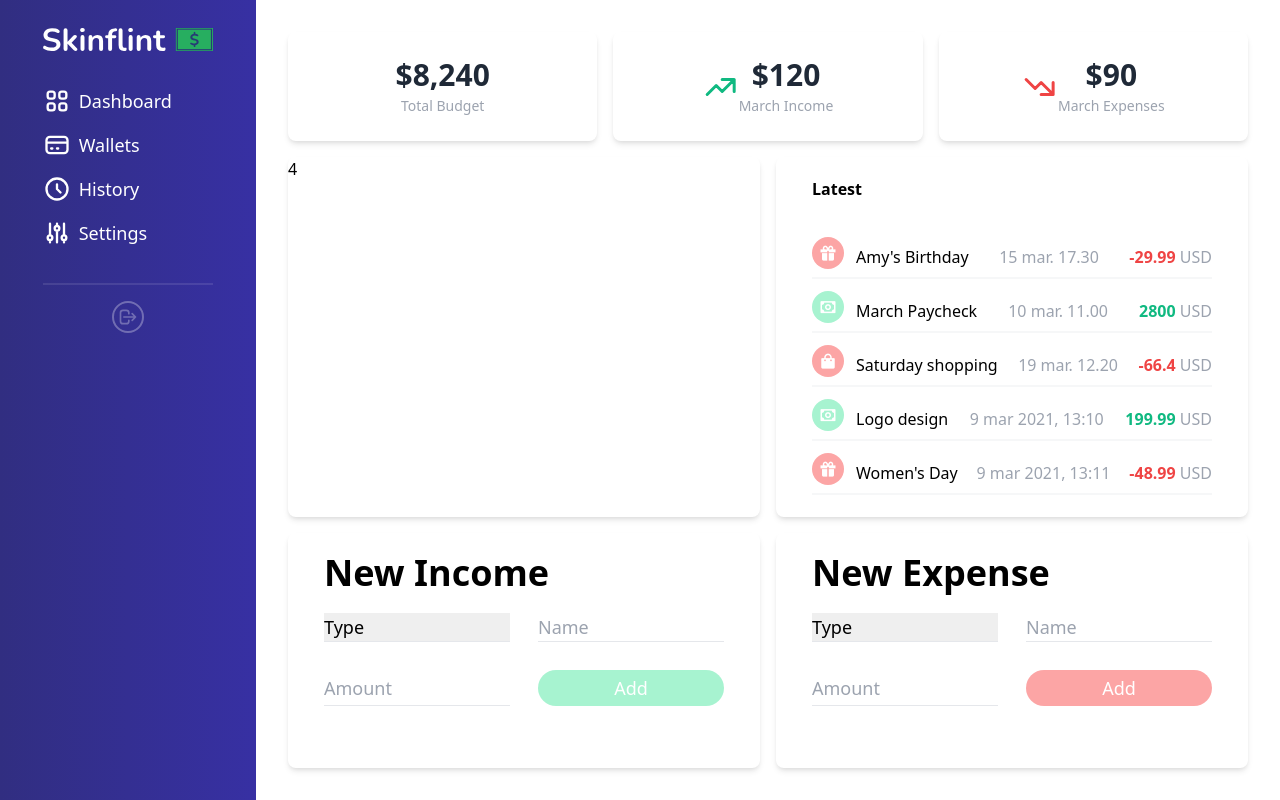
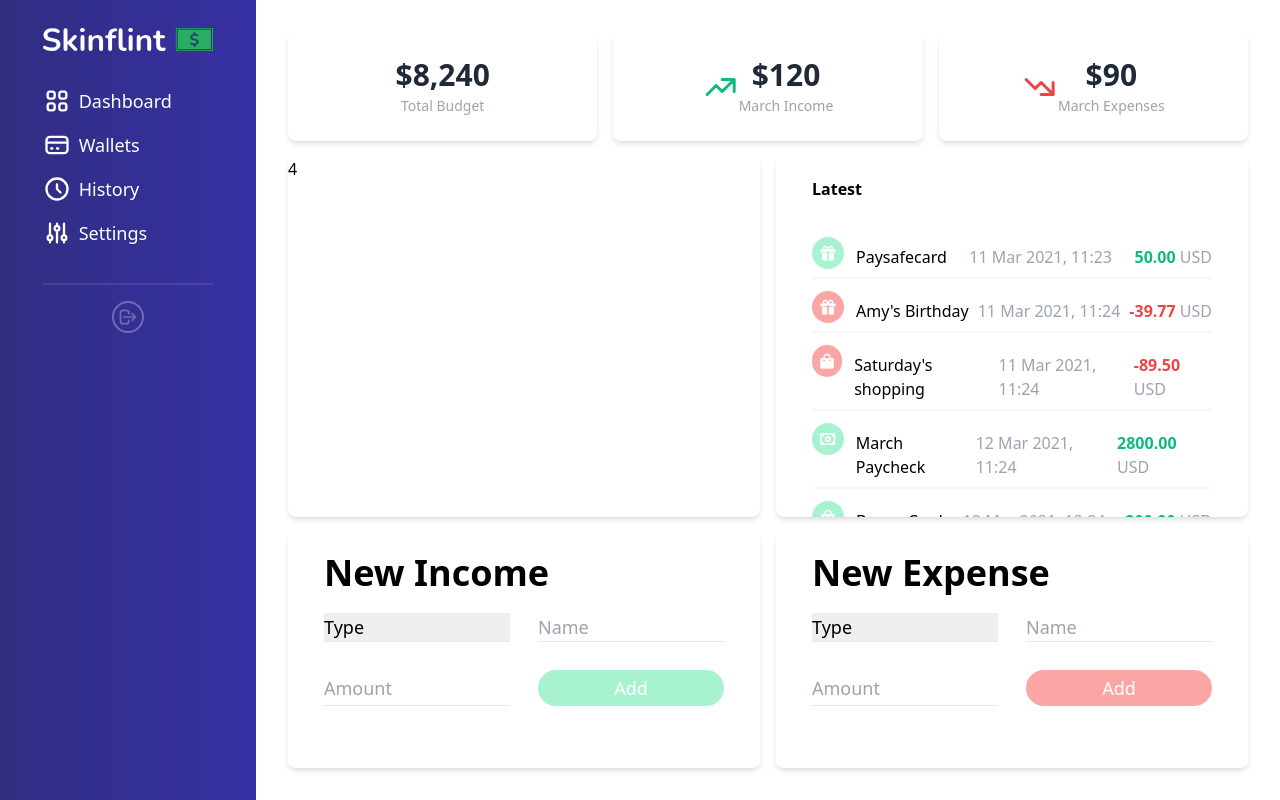
Before and after one commit to Bembnias/skinflint-me, a Vue app: page / in a window 1280 px wide. Built offline with nearby package versions, Linux system fonts and the light colour scheme; data requests are answered from the project's data file; what litepie-datepicker would draw is missing.

Commit message:
Filter history records by date range

```diff
--- a/data/db.json
+++ b/data/db.json
@@ -1,112 +1,49 @@
 {
   "actions": [
     {
-      "id": 1,
+      "type": "income",
+      "category": "gifts",
+      "categoryIcon": "bxs-gift",
+      "name": "Paysafecard",
+      "amount": "50.00",
+      "date": "11 Mar 2021, 11:23",
+      "id": 1
+    },
+    {
       "type": "expense",
       "category": "gifts",
       "categoryIcon": "bxs-gift",
       "name": "Amy's Birthday",
-      "amount": 29.99,
-      "date": "15 mar. 17.30"
+      "amount": "39.77",
+      "date": "11 Mar 2021, 11:24",
+      "id": 2
     },
     {
-      "id": 2,
-      "type": "income",
-      "category": "paychecks",
-      "categoryIcon": "bx-money",
-      "name": "March Paycheck",
-      "amount": 2800,
-      "date": "10 mar. 11.00"
-    },
-    {
-      "id": 3,
       "type": "expense",
       "category": "shopping",
       "categoryIcon": "bxs-shopping-bag",
-      "name": "Saturday shopping",
-      "amount": 66.4,
-      "date": "19 mar. 12.20"
+      "name": "Saturday's shopping",
+      "amount": "89.50",
+      "date": "11 Mar 2021, 11:24",
+      "id": 3
     },
     {
       "type": "income",
       "category": "paychecks",
       "categoryIcon": "bx-money",
-      "name": "Logo design",
-      "amount": "199.99",
-      "date": "9 mar 2021, 13:10",
+      "name": "March Paycheck",
+      "amount": "2800.00",
+      "date": "12 Mar 2021, 11:24",
       "id": 4
     },
     {
-      "type": "expense",
-      "category": "gifts",
-      "categoryIcon": "bxs-gift",
-      "name": "Women's Day",
-      "amount": "48.99",
-      "date": "9 mar 2021, 13:11",
-      "id": 5
-    },
-    {
-      "type": "expense",
+      "type": "income",
       "category": "shopping",
       "categoryIcon": "bxs-shopping-bag",
-      "name": "Monday shopping",
-      "amount": "39.29",
-      "date": "10 mar 2021, 10:55",
-      "id": 6
-    },
-    {
-      "type": "expense",
-      "category": "shopping",
-      "categoryIcon": "bxs-shopping-bag",
-      "name": "Monday shopping",
-      "amount": "39.29",
-      "date": "10 mar 2021, 10:55",
-      "id": 7
-    },
-    {
-      "type": "expense",
-      "category": "shopping",
-      "categoryIcon": "bxs-shopping-bag",
-      "name": "Monday shopping",
-      "amount": "39.29",
-      "date": "10 mar 2021, 10:55",
-      "id": 8
-    },
-    {
-      "type": "expense",
-      "category": "shopping",
-      "categoryIcon": "bxs-shopping-bag",
-      "name": "Monday shopping",
-      "amount": "39.29",
-      "date": "10 mar 2021, 10:55",
-      "id": 9
-    },
-    {
-      "type": "expense",
-      "category": "shopping",
-      "categoryIcon": "bxs-shopping-bag",
-      "name": "Monday shopping",
-      "amount": "39.29",
-      "date": "10 mar 2021, 10:55",
-      "id": 10
-    },
-    {
-      "type": "expense",
-      "category": "shopping",
-      "categoryIcon": "bxs-shopping-bag",
-      "name": "Monday shopping",
-      "amount": "39.29",
-      "date": "10 mar 2021, 10:55",
-      "id": 11
-    },
-    {
-      "type": "expense",
-      "category": "shopping",
-      "categoryIcon": "bxs-shopping-bag",
-      "name": "Monday shopping",
-      "amount": "39.29",
-      "date": "10 mar 2021, 10:55",
-      "id": 12
+      "name": "Bonus Card",
+      "amount": "200.00",
+      "date": "13 Mar 2021, 12:24",
+      "id": 5
     }
   ],
   "categories": [
--- a/package.json
+++ b/package.json
@@ -14,7 +14,6 @@
     "dayjs": "^1.10.4",
     "json-server": "^0.16.3",
     "litepie-datepicker": "^1.0.3",
-    "luxon": "^1.26.0",
     "postcss": "^7",
     "tailwindcss": "npm:@tailwindcss/postcss7-compat@^2.0.2",
     "vue": "^3.0.0",
--- a/src/components/dashboard/ExpenseInputTab.vue
+++ b/src/components/dashboard/ExpenseInputTab.vue
@@ -28,7 +28,7 @@ import { ref } from 'vue'
 import getCategories from '../../composables/getCategories'
 import addAction from '../../composables/addAction'
 
-import { DateTime } from 'luxon'
+import dayjs from 'dayjs'
 
 export default {
     setup() {
@@ -47,7 +47,7 @@ export default {
                 categoryIcon: selectedCategory.value.categoryIcon,
                 name: name.value,
                 amount: parseFloat(amount.value).toFixed(2),
-                date: DateTime.now().toLocaleString(DateTime.DATETIME_MED)
+                date: dayjs().format('DD MMM YYYY, HH:mm')
             }
 
             addAction(newAction)
--- a/src/components/dashboard/IncomeInputTab.vue
+++ b/src/components/dashboard/IncomeInputTab.vue
@@ -27,7 +27,7 @@ import { ref } from 'vue'
 import getCategories from '../../composables/getCategories'
 import addAction from '../../composables/addAction'
 
-import { DateTime } from 'luxon'
+import dayjs from 'dayjs'
 
 export default {
   setup() {
@@ -46,7 +46,7 @@ export default {
         categoryIcon: selectedCategory.value.categoryIcon,
         name: name.value,
         amount: parseFloat(amount.value).toFixed(2),
-        date: DateTime.now().toLocaleString(DateTime.DATETIME_MED)
+        date: dayjs().format('DD MMM YYYY, HH:mm')
       }
 
       addAction(newAction)
--- a/src/views/History.vue
+++ b/src/views/History.vue
@@ -1,8 +1,11 @@
 <template>
-  <div class="h-screen">
+  <div class="relative h-screen overflow-y-scroll pb-5">
+
     <h1 class="text-center text-gray-800 text-4xl pt-5 font-semibold">History</h1>
     <p class="text-center text-gray-500 text-xl pt-2">Your full time records history</p>
+
     <div class="flex px-9 pt-5 w-1/2 mx-auto">
+      <div class="flex-1">
         <LitepieDatepicker
           userange
           :formatter="formatter"
@@ -10,18 +13,26 @@
           v-model="dateValue"
         ></LitepieDatepicker>
       </div>
-    <p @click="showDate" class="text-xl cursor-pointer text-center">Show date</p>
-    <div class="pt-5 overflow-y-scroll">
-      <HistoryRecord v-for="data in actions" :key="data.id" :data="data"/>
     </div>
+
+    <div v-if="filteredActions.length" class="pt-5">
+      <HistoryRecord v-for="data in filteredActions" :key="data.id" :data="data"/>
+    </div>
+    <div v-else class="text-center text-gray-300 absolute top-1/2 left-1/2 transform -translate-y-1/2 -translate-x-1/2">
+      <p class="text-xl">No actions yet</p>
+      <i class='bx bx-message-square-x text-4xl'></i>
+    </div>
+
   </div>
 </template>
 
 <script>
-import { ref } from 'vue'
-import LitepieDatepicker from 'litepie-datepicker'
+import { computed, ref } from 'vue'
 import getActions from '@/composables/getActions'
 import HistoryRecord from '@/components/dashboard/HistoryRecord'
+
+import LitepieDatepicker from 'litepie-datepicker'
+import dayjs from 'dayjs'
 
 export default {
   components: { HistoryRecord, LitepieDatepicker },
@@ -30,16 +41,26 @@ export default {
 
     load()
 
+    const isBetween = require('dayjs/plugin/isBetween')
+    dayjs.extend(isBetween)
+
     const dateValue = ref([])
     const formatter = ref({
       date: 'DD MMM YYYY',
       month: 'MMM'
     })
 
-    const showDate = () => {
-      console.log(dateValue.value)
+    const filteredActions = computed(() => {
+      if (!dateValue.value.length) {
+        return actions.value
+      } else {
+        return actions.value.filter(item => {
+          return dayjs(item.date).isBetween(dateValue.value[0], dateValue.value[1], null, '[]')
+        })
       }
-    return { actions, dateValue, formatter, showDate }
+    })
+
+    return { filteredActions, dateValue, formatter }
   }
 }
 </script>
```
Also changed, not shown: 1 other file (tests, documents, lock files or other folders). Lines whose indentation alone changed are shown as unchanged.
